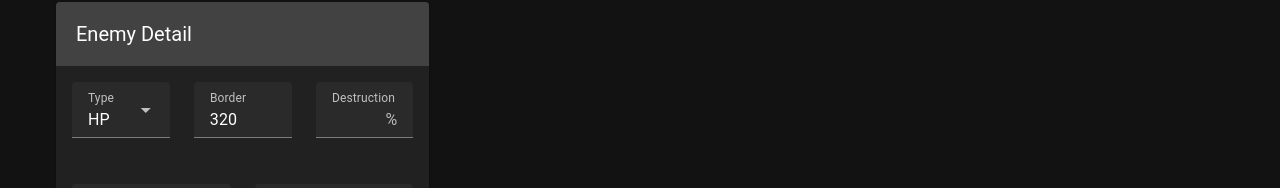
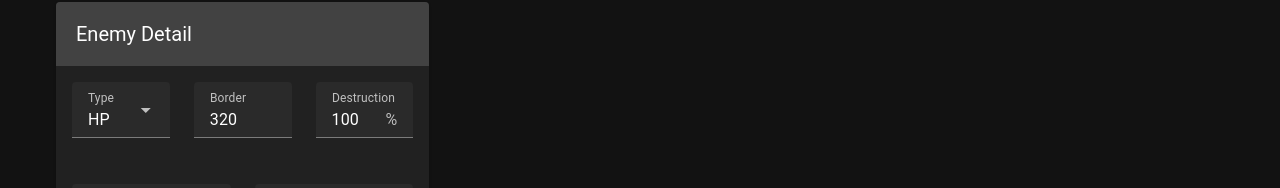
Before and after one commit to TWT233/hbrcc, a Vue app: page / in a window 1280 px wide. Shown: the part 550-738 px from the top of the page. Built offline with nearby package versions, Linux system fonts and the light colour scheme.

Commit message:
des rename

```diff
--- a/src/components/selector/ViewEnemy.vue
+++ b/src/components/selector/ViewEnemy.vue
@@ -13,8 +13,8 @@ const emit = defineEmits<{
 }>()
 
 const destructionPercent = computed({
-  get: () => props.enemy.destruction * 100,
-  set: value => props.enemy.destruction = value / 100
+  get: () => props.enemy.des * 100,
+  set: value => props.enemy.des = value / 100
 })
 const phyWeakPercent = computed({
   get: () => props.enemy.phyWeak * 100,
```
